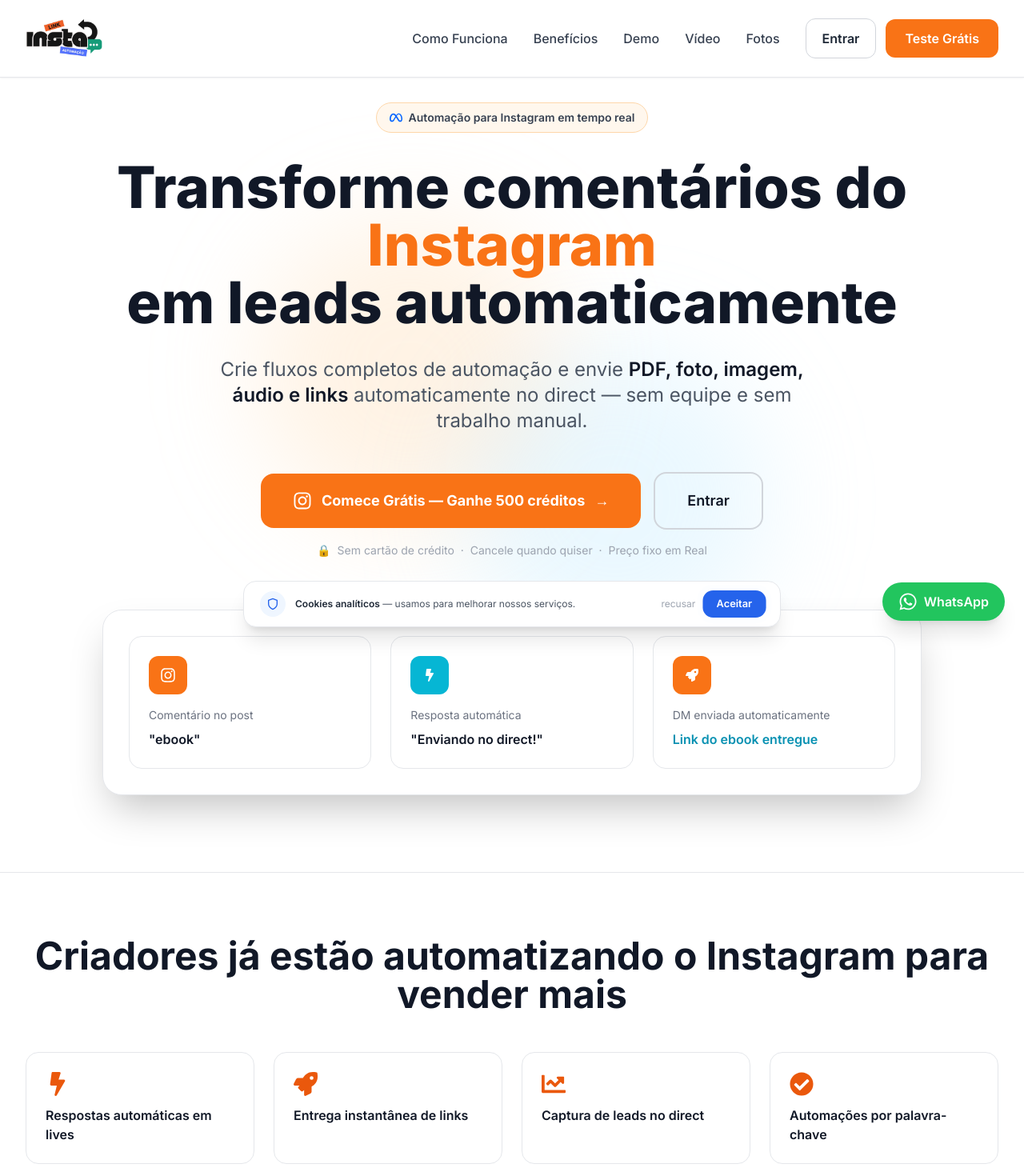
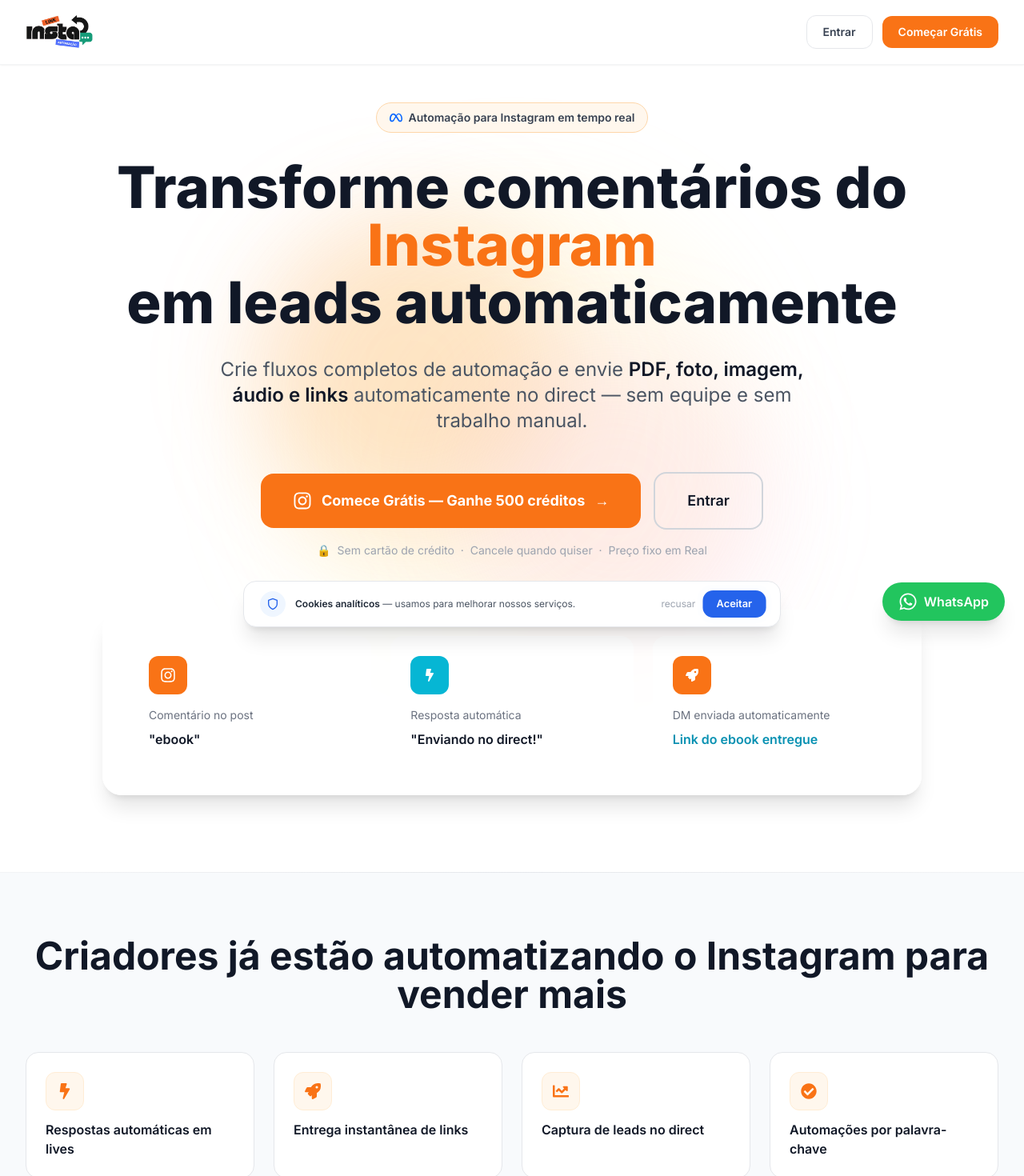
Before and after one commit to Rivas12/LP---INSTA-LINK, a Next.js app: page / in a window 1280 px wide. Shown: the top 1470 px of the page at 80% size. Built offline with nearby package versions, Linux system fonts and the light colour scheme.

Commit message:
feat: implement glassmorphism styles and update background colors for improved UI consistency

```diff
--- a/app/globals.css
+++ b/app/globals.css
@@ -118,6 +118,21 @@
   animation-delay: 4s;
 }
 
+/* Glassmorphism utility */
+.glass {
+  background: rgba(255, 255, 255, 0.70);
+  backdrop-filter: blur(12px);
+  -webkit-backdrop-filter: blur(12px);
+  border: 1px solid rgba(255, 255, 255, 0.45);
+}
+
+.glass-dark {
+  background: rgba(15, 28, 50, 0.65);
+  backdrop-filter: blur(12px);
+  -webkit-backdrop-filter: blur(12px);
+  border: 1px solid rgba(255, 255, 255, 0.08);
+}
+
 /* Custom scrollbar */
 ::-webkit-scrollbar {
   width: 10px;
--- a/components/FAQ.tsx
+++ b/components/FAQ.tsx
@@ -37,7 +37,7 @@
   const [open, setOpen] = useState<number | null>(0);
 
   return (
-    <section className="py-20 sm:py-28 bg-white">
+    <section className="py-20 sm:py-28 bg-[#F8FAFC]">
       <div className="max-w-3xl mx-auto px-4 sm:px-6 lg:px-8">
         {/* Heading */}
         <div className="text-center mb-12">
--- a/components/Hero.tsx
+++ b/components/Hero.tsx
@@ -6,8 +6,9 @@
     <section className="relative pt-24 sm:pt-32 pb-16 sm:pb-24 overflow-hidden bg-white">
       {/* Animated background */}
       <div className="absolute inset-0 overflow-hidden">
-        <div className="absolute top-1/4 left-1/4 w-96 h-96 bg-orange-200/30 rounded-full blur-3xl"></div>
-        <div className="absolute bottom-1/4 right-1/4 w-96 h-96 bg-sky-200/30 rounded-full blur-3xl"></div>
+        <div className="absolute top-1/4 left-1/4 w-96 h-96 bg-orange-400/25 rounded-full blur-3xl"></div>
+        <div className="absolute bottom-1/4 right-1/4 w-96 h-96 bg-pink-300/20 rounded-full blur-3xl"></div>
+        <div className="absolute top-1/2 left-1/2 -translate-x-1/2 -translate-y-1/2 w-[600px] h-[600px] bg-amber-200/15 rounded-full blur-3xl"></div>
       </div>
 
       <div className="relative max-w-7xl mx-auto px-4 sm:px-6 lg:px-8">
@@ -50,10 +51,10 @@
 
           {/* Mockup visual */}
           <div className="relative mt-10 sm:mt-16">
-            <div className="bg-white border border-gray-200 rounded-2xl sm:rounded-3xl p-4 sm:p-8 backdrop-blur-sm shadow-xl sm:shadow-2xl">
+            <div className="bg-white/70 backdrop-blur-md border border-white/50 rounded-2xl sm:rounded-3xl p-4 sm:p-8 shadow-xl">
               <div className="grid gap-4 sm:gap-6 md:grid-cols-3 text-left">
                 {/* Step 1 */}
-                <div className="bg-white border border-gray-200 rounded-2xl p-4 sm:p-6 hover:border-primary-300 hover:shadow-lg transition-all group">
+                <div className="glass rounded-2xl p-4 sm:p-6 hover:shadow-lg transition-all group">
                   <div className="w-11 h-11 sm:w-12 sm:h-12 bg-primary-500 rounded-xl flex items-center justify-center mb-3 sm:mb-4 group-hover:scale-110 transition">
                     <FaInstagram className="text-white text-xl" />
                   </div>
@@ -62,7 +63,7 @@
                 </div>
 
                 {/* Step 2 */}
-                <div className="bg-white border border-gray-200 rounded-2xl p-4 sm:p-6 hover:border-electric-300 hover:shadow-lg transition-all group">
+                <div className="glass rounded-2xl p-4 sm:p-6 hover:shadow-lg transition-all group">
                   <div className="w-11 h-11 sm:w-12 sm:h-12 bg-electric-500 rounded-xl flex items-center justify-center mb-3 sm:mb-4 group-hover:scale-110 transition">
                     <FaBolt className="text-white" />
                   </div>
@@ -71,7 +72,7 @@
                 </div>
 
                 {/* Step 3 */}
-                <div className="bg-white border border-gray-200 rounded-2xl p-4 sm:p-6 hover:border-primary-300 hover:shadow-lg transition-all group">
+                <div className="glass rounded-2xl p-4 sm:p-6 hover:shadow-lg transition-all group">
                   <div className="w-11 h-11 sm:w-12 sm:h-12 bg-primary-500 rounded-xl flex items-center justify-center mb-3 sm:mb-4 group-hover:scale-110 transition">
                     <FaRocket className="text-white" />
                   </div>
--- a/components/Navbar.tsx
+++ b/components/Navbar.tsx
@@ -10,83 +10,72 @@
   const closeMenu = () => setIsOpen(false);
 
   return (
-    <nav className="fixed w-full bg-white/95 backdrop-blur-xl border-b border-gray-200 z-50 shadow-sm">
+    <nav className="fixed w-full bg-white/95 backdrop-blur-xl border-b border-gray-100 z-50 shadow-sm">
       <div className="max-w-7xl mx-auto px-4 sm:px-6 lg:px-8">
-        <div className="flex justify-between items-center h-20 sm:h-24">
+        <div className="flex justify-between items-center h-18 sm:h-20">
+          {/* Logo */}
           <div className="flex items-center">
             <Image
               src="/logo.png"
               alt="LinkInsta"
-              width={230}
-              height={72}
-              className="h-14 w-auto sm:h-16"
+              width={200}
+              height={64}
+              className="h-12 w-auto sm:h-14"
               priority
             />
           </div>
 
-          {/* Desktop Menu */}
-          <div className="hidden md:flex items-center space-x-8">
-            <a href="#solucao" className="text-gray-700 hover:text-gray-900 transition font-medium">
-              Como Funciona
+          {/* Desktop actions */}
+          <div className="hidden md:flex items-center gap-3">
+            <a
+              href="https://app.linkinsta.com.br/login"
+              target="_blank"
+              rel="noopener noreferrer"
+              className="px-5 py-2.5 rounded-xl text-sm font-semibold text-gray-700 hover:text-gray-900 hover:bg-gray-50 border border-gray-200 transition-all duration-200"
+            >
+              Entrar
             </a>
-            <a href="#beneficios" className="text-gray-700 hover:text-gray-900 transition font-medium">
-              Benefícios
+            <a
+              href="https://app.linkinsta.com.br/register"
+              target="_blank"
+              rel="noopener noreferrer"
+              className="bg-orange-500 text-white px-5 py-2.5 rounded-xl text-sm font-semibold hover:bg-orange-600 hover:shadow-md hover:scale-105 transition-all duration-200"
+            >
+              Começar Grátis
             </a>
-            <a href="#demo" className="text-gray-700 hover:text-gray-900 transition font-medium">
-              Demo
-            </a>
-            <a href="#video" className="text-gray-700 hover:text-gray-900 transition font-medium">
-              Vídeo
-            </a>
-            <a href="#fotos" className="text-gray-700 hover:text-gray-900 transition font-medium">
-              Fotos
-            </a>
-            <div className="flex items-center gap-3">
-              <a href="https://app.linkinsta.com.br/login" target="_blank" rel="noopener noreferrer" className="px-5 py-3 rounded-xl font-semibold text-gray-800 border border-gray-300 hover:bg-gray-50 transition-all duration-300">
-                Entrar
-              </a>
-              <a href="https://app.linkinsta.com.br/register" target="_blank" rel="noopener noreferrer" className="bg-orange-500 text-white px-6 py-3 rounded-xl font-semibold hover:bg-orange-600 hover:shadow-lg hover:scale-105 transition-all duration-300">
-                Teste Grátis
-              </a>
-            </div>
           </div>
 
-          {/* Mobile Menu Button */}
+          {/* Mobile hamburger */}
           <div className="md:hidden">
             <button onClick={() => setIsOpen(!isOpen)} className="text-gray-700 p-2 -mr-2">
-              {isOpen ? <FaTimes size={24} /> : <FaBars size={24} />}
+              {isOpen ? <FaTimes size={22} /> : <FaBars size={22} />}
             </button>
           </div>
         </div>
       </div>
 
-      {/* Mobile Menu */}
+      {/* Mobile dropdown */}
       {isOpen && (
-        <div className="md:hidden bg-white border-t border-gray-200">
-          <div className="px-4 pt-2 pb-4 space-y-1">
-            <a href="#solucao" onClick={closeMenu} className="block py-2.5 text-sm text-gray-700 hover:text-gray-900 transition font-medium">
-              Como Funciona
+        <div className="md:hidden bg-white border-t border-gray-100">
+          <div className="px-4 pt-3 pb-4 flex flex-col gap-2">
+            <a
+              href="https://app.linkinsta.com.br/login"
+              target="_blank"
+              rel="noopener noreferrer"
+              onClick={closeMenu}
+              className="w-full px-4 py-3 rounded-xl text-sm font-semibold text-gray-800 border border-gray-200 hover:bg-gray-50 transition text-center"
+            >
+              Entrar
             </a>
-            <a href="#beneficios" onClick={closeMenu} className="block py-2.5 text-sm text-gray-700 hover:text-gray-900 transition font-medium">
-              Benefícios
+            <a
+              href="https://app.linkinsta.com.br/register"
+              target="_blank"
+              rel="noopener noreferrer"
+              onClick={closeMenu}
+              className="w-full bg-orange-500 text-white px-4 py-3 rounded-xl text-sm font-semibold hover:bg-orange-600 transition text-center"
+            >
+              Começar Grátis
             </a>
-            <a href="#demo" onClick={closeMenu} className="block py-2.5 text-sm text-gray-700 hover:text-gray-900 transition font-medium">
-              Demo
-            </a>
-            <a href="#video" onClick={closeMenu} className="block py-2.5 text-sm text-gray-700 hover:text-gray-900 transition font-medium">
-              Vídeo
-            </a>
-            <a href="#fotos" onClick={closeMenu} className="block py-2.5 text-sm text-gray-700 hover:text-gray-900 transition font-medium">
-              Fotos
-            </a>
-            <div className="grid grid-cols-2 gap-3 pt-2">
-              <a href="https://app.linkinsta.com.br/login" target="_blank" rel="noopener noreferrer" onClick={closeMenu} className="w-full px-4 py-3 rounded-xl text-sm font-semibold text-gray-800 border border-gray-300 hover:bg-gray-50 transition text-center">
-                Entrar
-              </a>
-              <button onClick={closeMenu} className="w-full bg-orange-500 text-white px-4 py-3 rounded-xl text-sm font-semibold hover:bg-orange-600 hover:shadow-lg transition">
-                Teste Grátis
-              </button>
-            </div>
           </div>
         </div>
       )}
--- a/components/Pricing.tsx
+++ b/components/Pricing.tsx
@@ -178,7 +178,7 @@
                 key={plan.id}
                 className={`relative flex flex-col rounded-2xl overflow-hidden border transition-all duration-300 hover:-translate-y-1 ${
                   plan.highlighted
-                    ? "border-blue-500/60 bg-gradient-to-b from-[#0f2445] to-[#0d1b2e] shadow-[0_0_50px_rgba(59,130,246,0.18)]"
+                    ? "border-blue-500/60 bg-gradient-to-b from-[#0f2445] to-[#0d1b2e] shadow-[0_0_60px_rgba(59,130,246,0.25)] xl:-translate-y-5 xl:scale-[1.04] z-10"
                     : "border-white/8 bg-[#111f33] hover:border-white/20"
                 }`}
               >
--- a/components/SocialProof.tsx
+++ b/components/SocialProof.tsx
@@ -9,7 +9,7 @@
   ];
 
   return (
-    <section className="py-14 sm:py-20 border-y border-gray-200 bg-white">
+    <section className="py-14 sm:py-20 border-y border-gray-100 bg-[#F8FAFC]">
       <div className="max-w-7xl mx-auto px-4 sm:px-6 lg:px-8">
         <div className="text-center mb-8 sm:mb-12">
           <h2 className="text-2xl sm:text-3xl md:text-5xl font-bold text-gray-900 mb-4">
@@ -21,9 +21,11 @@
           {features.map((feature, index) => (
             <div
               key={index}
-              className="bg-white border border-gray-200 rounded-2xl p-4 sm:p-6 hover:border-primary-300 hover:shadow-lg transition-all group"
+              className="bg-white border border-gray-200 rounded-2xl p-4 sm:p-6 hover:border-orange-200 hover:shadow-lg transition-all group"
             >
-              <feature.icon className="text-2xl sm:text-3xl text-primary-600 mb-3 group-hover:scale-110 transition-transform" />
+              <div className="w-10 h-10 sm:w-12 sm:h-12 bg-orange-50 border border-orange-100 rounded-xl flex items-center justify-center mb-3 group-hover:scale-110 transition-transform">
+                <feature.icon className="text-lg sm:text-xl text-orange-500" />
+              </div>
               <p className="text-sm sm:text-base text-gray-900 font-semibold">{feature.text}</p>
             </div>
           ))}
```
Also changed, not shown: components/HowItWorks.tsx (+3 -8 lines), components/Solution.tsx (+6 -6 lines).
